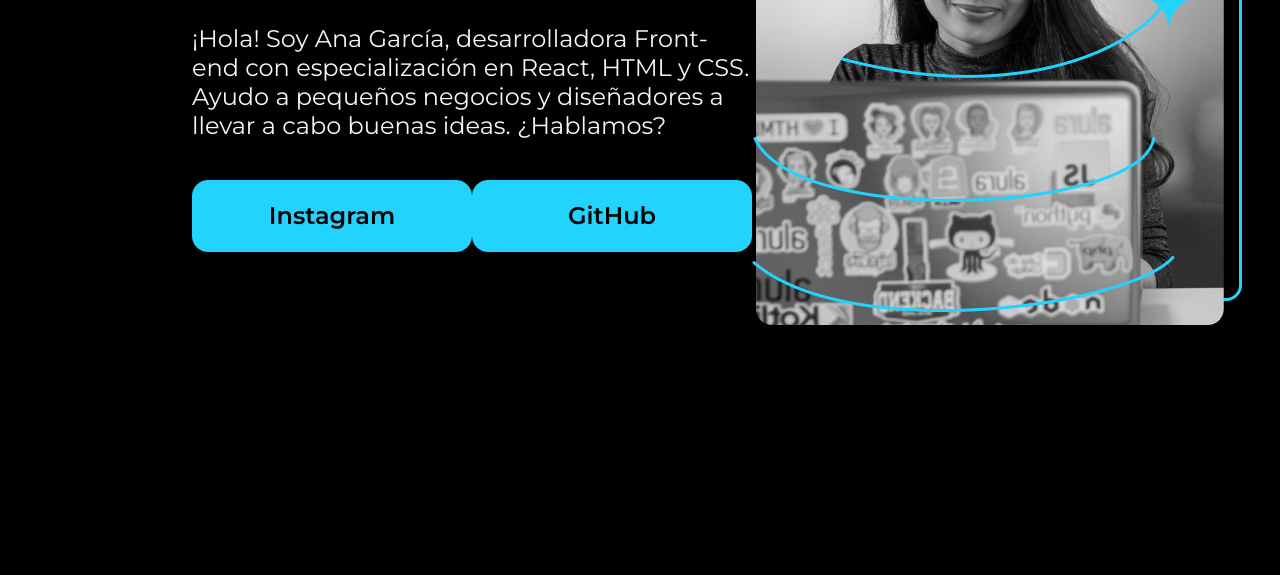
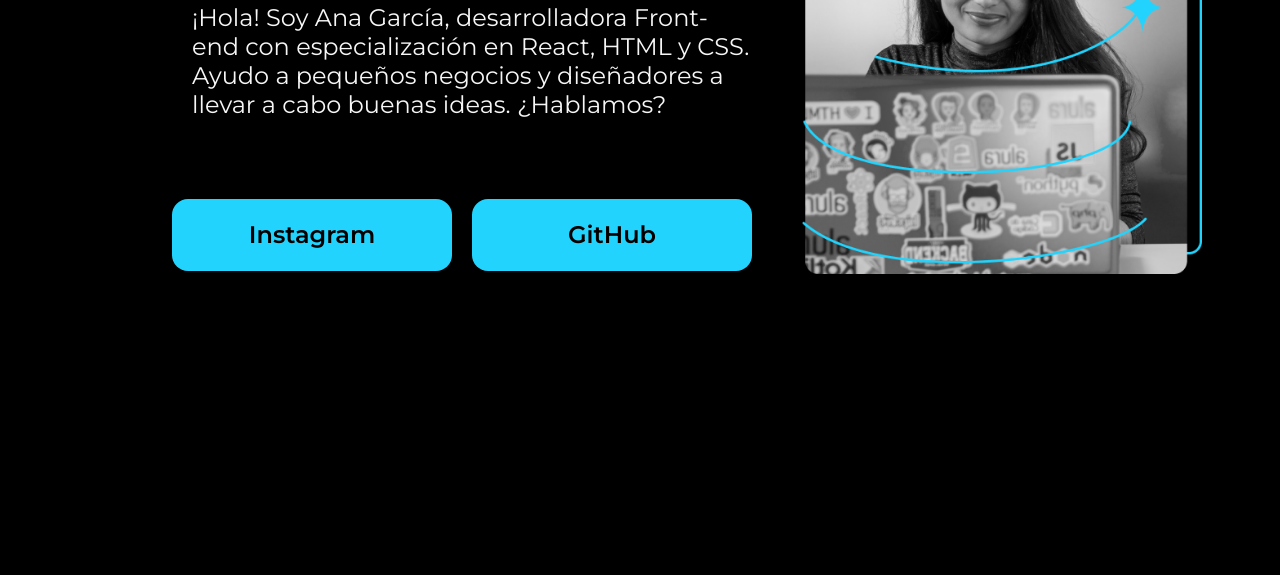
Before and after one commit to jheisonGZ/Portafolio_aluraLatam, a plain HTML site: page index.html in a window 1280 px wide. Shown: the part 353-928 px from the top of the page. Drawn offline with nearby package versions, Linux system fonts and the light colour scheme.

Commit message:
cambios nuevos

```diff
--- a/index.html
+++ b/index.html
@@ -29,7 +29,7 @@
                 </div>
 
         </section>
-            <img src="imagen/Imagem.png" alt="Foto de Ana García desarrolando un proyecto">
+        <img src="imagen/Imagem.png" alt="Foto de Ana García desarrollando un proyecto" class="imagen-proyecto">
     </main>
     <footer></footer>
 </body>
--- a/style.css
+++ b/style.css
@@ -10,13 +10,12 @@
 
 
 body{
-  background-color: black;
-  color: #f6f6f6;
   height: 100vh;
   box-sizing: border-box;
+  background-color: #000000;
+  color: #F6F6F6;
 
 }
-
 
 
 .titulo-destaque
@@ -26,6 +25,7 @@ body{
 
 .presentacion
 {
+
   display: flex;
   align-items: center;
   margin: 10% 15%;
@@ -37,6 +37,7 @@ body{
   width: 615px;
   display: flex;
   flex-direction: column;
+  gap: 40px;
 
 
 }
@@ -45,7 +46,6 @@ body{
 {
   font-size: 36px;
   font-family: "Krona One", serif;
-    margin-bottom: 40px;
 }
 
 
@@ -58,20 +58,27 @@ body{
 
 .presentacion_enlaces{
     display: flex;
-    justify-content: space-between;
+    gap: 40px;
 }
 
 .presentacion_enlace_link {
 
+        background-color: #22D4FD;
         width: 280px;
-background-color: #22D4FD;
         text-align: center;
-padding: 21.5px 0;
         border-radius: 16px;
-font-family: "Montserrat", serif;
         font-size: 24px;
         font-weight: 600;
+        padding: 21.5px 0;
         text-decoration: none;
         color: #000000;
+        font-family: 'Montserrat', sans-serif;
+        margin-left: -20px;
+
 
 }
+
+.imagen-proyecto {
+    width: 400px;
+   margin: 50px;
+  }
```
Lines whose indentation alone changed are shown as unchanged.
